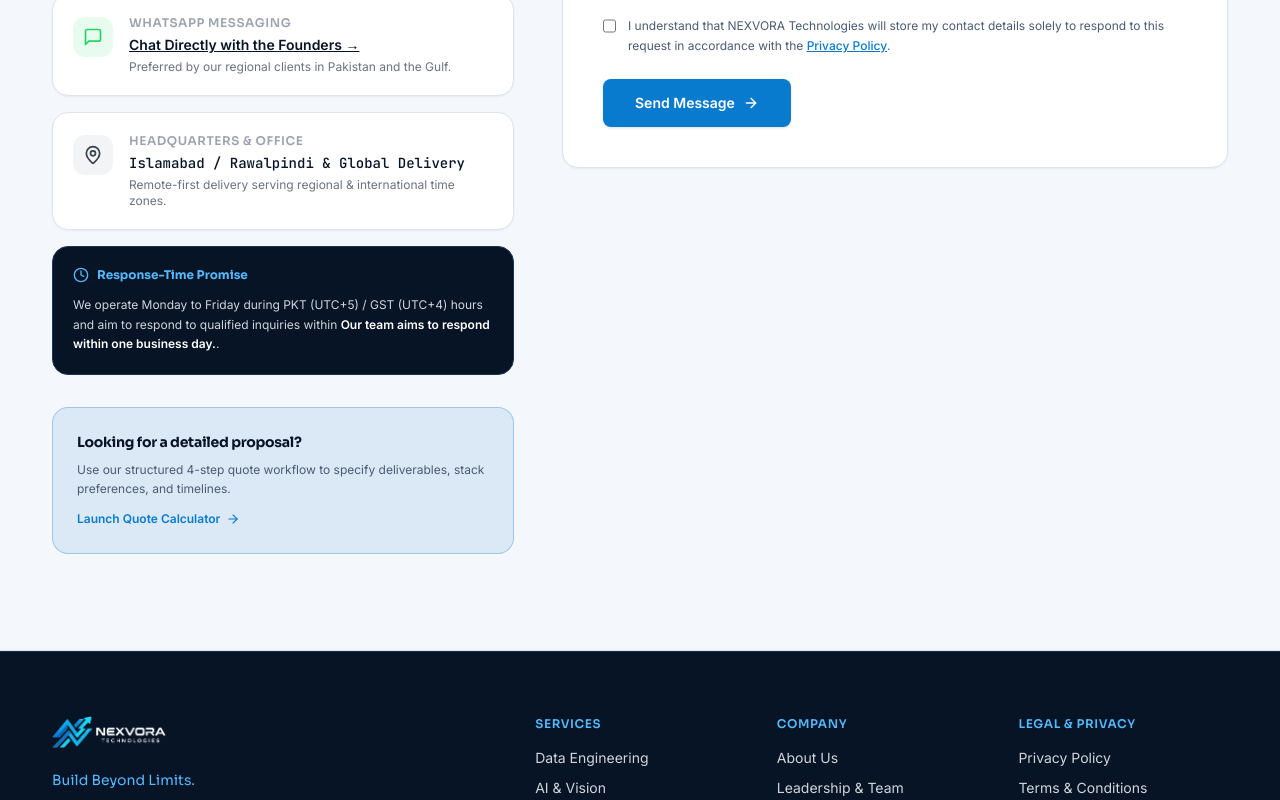
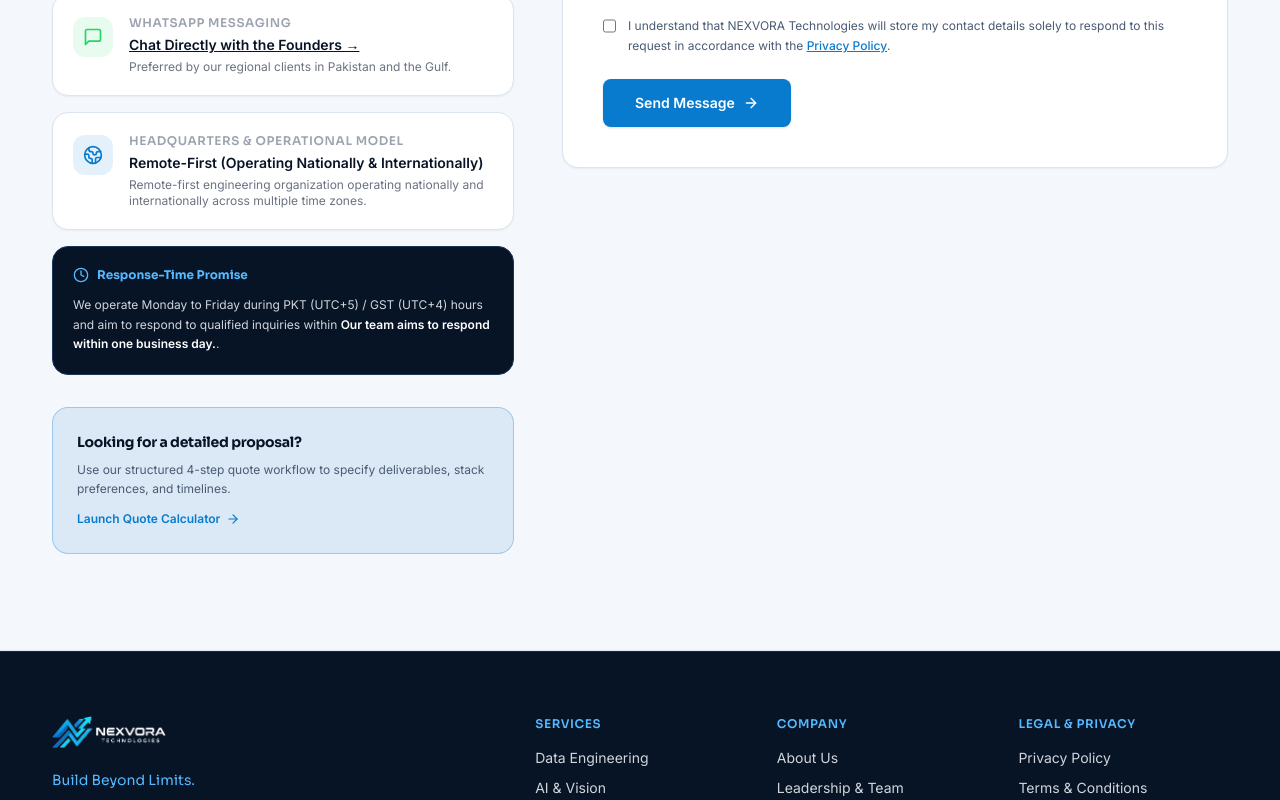
Before and after one commit to Nexvoratech05/NEXVORA, a Next.js app: page /contact in a window 1280 px wide. Shown: the part 960-1760 px from the top of the page. Built offline with nearby package versions, Linux system fonts and the light colour scheme.

Commit message:
feat(location): update company operational model to remote-first operating nationally and internationally

```diff
--- a/src/app/contact/page.tsx
+++ b/src/app/contact/page.tsx
@@ -1,7 +1,7 @@
 import React from "react";
 import Link from "next/link";
 import { Metadata } from "next";
-import { Mail, MapPin, Clock, MessageSquare, ArrowRight, Phone } from "lucide-react";
+import { Mail, Globe2, Clock, MessageSquare, ArrowRight, Phone } from "lucide-react";
 import { siteConfig } from "@/content/site";
 import { ContactForm } from "@/components/ContactForm";
 
@@ -183,21 +183,21 @@ export default function ContactPage() {
                   </div>
                 ) : null}
 
-                {/* Office Location */}
+                {/* Company Model & Operations */}
                 {siteConfig.contact.hasRealAddress && siteConfig.contact.address ? (
                   <div className="p-5 rounded-2xl bg-white border border-gray-200 shadow-sm flex items-start gap-4">
-                    <div className="w-10 h-10 rounded-xl bg-gray-100 text-gray-700 flex items-center justify-center flex-shrink-0 mt-0.5">
-                      <MapPin className="w-5 h-5" />
+                    <div className="w-10 h-10 rounded-xl bg-blue-600/10 text-blue-600 flex items-center justify-center flex-shrink-0 mt-0.5">
+                      <Globe2 className="w-5 h-5" />
                     </div>
                     <div className="space-y-1">
                       <span className="text-xs font-semibold uppercase tracking-wider text-gray-400 block font-heading">
-                        Headquarters &amp; Office
+                        Headquarters &amp; Operational Model
                       </span>
-                      <p className="text-sm font-medium text-navy-950 font-mono">
+                      <p className="text-sm font-semibold text-navy-950">
                         {siteConfig.contact.address}
                       </p>
                       <p className="text-xs text-gray-500">
-                        Remote-first delivery serving regional &amp; international time zones.
+                        Remote-first engineering organization operating nationally and internationally across multiple time zones.
                       </p>
                     </div>
                   </div>
--- a/src/components/Footer.tsx
+++ b/src/components/Footer.tsx
@@ -2,7 +2,7 @@ import React from "react";
 import Link from "next/link";
 import { NexvoraLogo } from "./NexvoraLogo";
 import { siteConfig, services } from "@/content/site";
-import { Mail, MapPin, ArrowRight, Phone } from "lucide-react";
+import { Mail, Globe2, ArrowRight, Phone } from "lucide-react";
 
 export function Footer() {
   const currentYear = new Date().getFullYear();
@@ -49,7 +49,7 @@ export function Footer() {
 
               {siteConfig.contact.hasRealAddress && siteConfig.contact.address ? (
                 <div className="flex items-start gap-2.5 text-gray-400">
-                  <MapPin className="w-4 h-4 text-cyan-400 mt-0.5 flex-shrink-0" aria-hidden="true" />
+                  <Globe2 className="w-4 h-4 text-cyan-400 mt-0.5 flex-shrink-0" aria-hidden="true" />
                   <span>{siteConfig.contact.address}</span>
                 </div>
               ) : null}
--- a/src/content/site.ts
+++ b/src/content/site.ts
@@ -126,7 +126,7 @@ export const siteConfig = {
     whatsappNumber: "923355277018",
     hasRealWhatsapp: true,
     whatsappGreeting: "Hello NEXVORA Technologies, I would like to discuss an engineering project.",
-    address: "Islamabad / Rawalpindi & Global Delivery",
+    address: "Remote-First (Operating Nationally & Internationally)",
     hasRealAddress: true,
     businessHours: "Monday – Saturday: 9:00 AM – 6:00 PM PKT (UTC+5)",
     responseTime: "Our team aims to respond within one business day.",
@@ -140,7 +140,7 @@ export const siteConfig = {
 
   metadata: {
     foundingYear: "2024",
-    locationRegion: "PK / GCC / Global",
+    locationRegion: "Remote-First • National & International Delivery",
   },
 };
 
```
